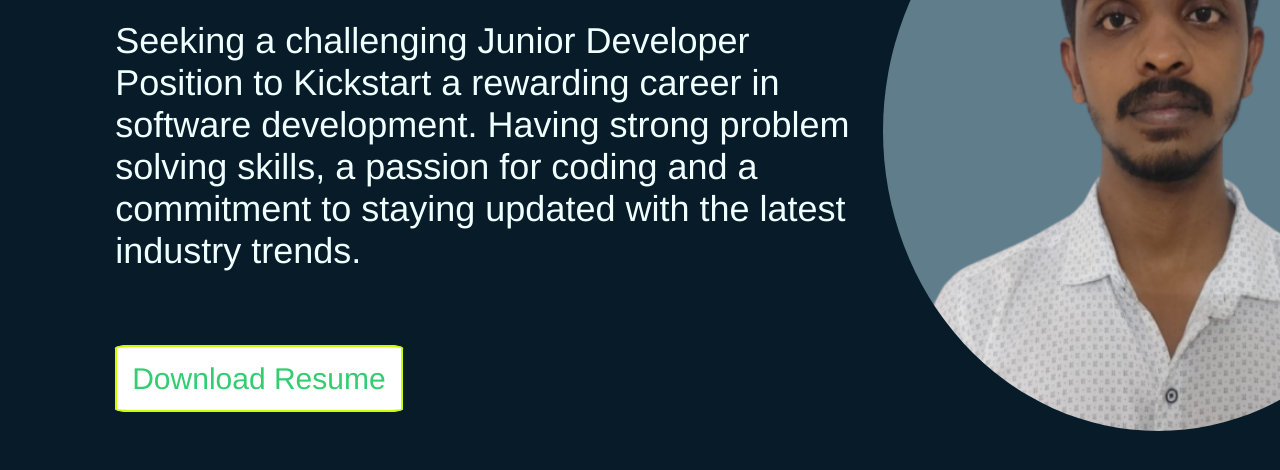
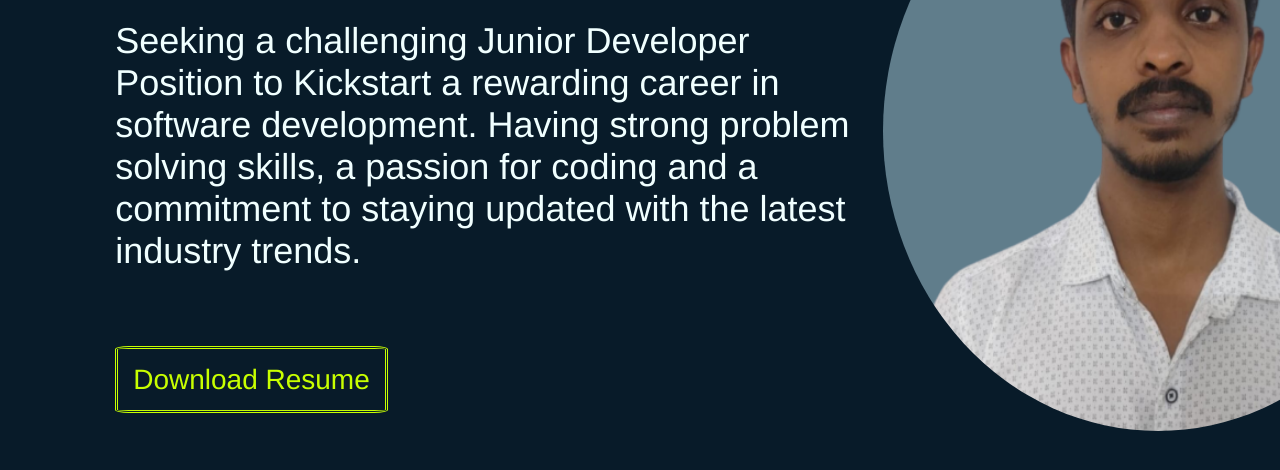
Before and after one commit to Yesu63/portfolio, a plain HTML site: page main.html in a window 1280 px wide. Shown: the part 450-920 px from the top of the page. Drawn offline with Linux system fonts and the light colour scheme.

Commit message:
resume added

```diff
--- a/portStyle.css
+++ b/portStyle.css
@@ -69,13 +69,16 @@ margin-top: -100%;
         color: aqua;
 }
 .resume{
-    font-size: 30px;
-    color: rgb(50, 205, 112);
-    border: 2px double rgb(200, 255, 0);
-    background-color: white;
+    font-size: 28px;
+    color: rgb(200, 255, 0);
+    border: 3px double rgb(200, 255, 0);
+    background-color:  #081b29;
     text-decoration: none;
     padding: 15px;
     border-radius: 5%;
+}
+.resume:hover{
+    background-color:rgb(196, 63, 63);
 }
 #skill{
 
```
